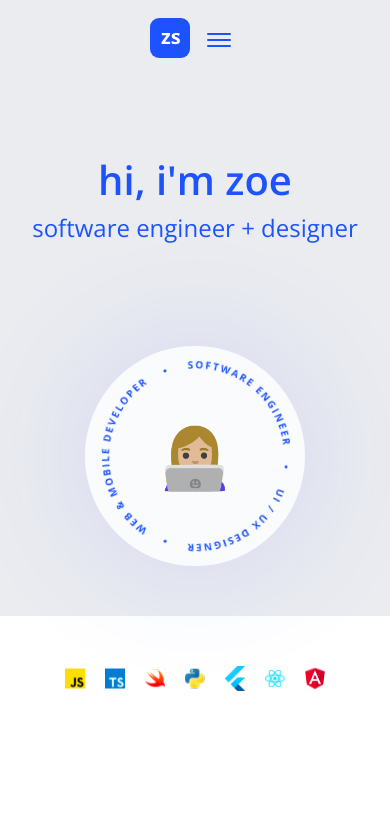
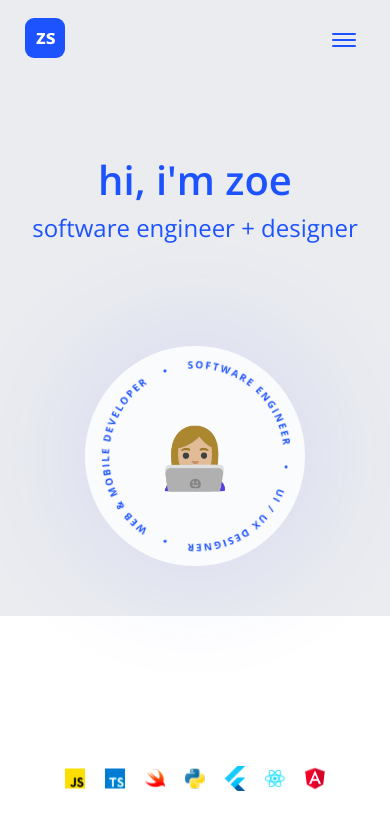
Before and after one commit to zoeschmitt/zoe, a React (Create React App) app: page / in a window 390 px wide. Shown: the top 830 px of the page. Built offline with nearby package versions, Linux system fonts and the light colour scheme.

Commit message:
fix: moved breakpoints styling mixin above rest

```diff
--- a/src/pages/home/index.tsx
+++ b/src/pages/home/index.tsx
@@ -1,3 +1,4 @@
+import { useState } from "react";
 import Header from "../../components/header";
 import Page from "../../components/page";
 import Hero from "../../sections/hero";
@@ -5,10 +6,14 @@ import Tech from "../../sections/tech";
 import "./home.scss";
 
 const Home = () => {
+  const [isOpen, setIsOpen] = useState(false)
+  const toggle = () => {
+      setIsOpen(!isOpen)
+  }
   return (
     <Page className="home-page">
-      <Header />
-      <Hero />
+      <Header toggle={toggle} />
+      <Hero/>
       <Tech />
     </Page>
   );
--- a/src/sections/hero/hero.scss
+++ b/src/sections/hero/hero.scss
@@ -2,7 +2,6 @@
 
 .hero {
   background-color: $color-grey;
-  padding: 170px 150px;
   .hero-grid {
     display: grid;
     grid-template-columns: 1fr 1fr;
@@ -39,6 +38,8 @@
         -webkit-animation: spin 20s linear infinite;
         -moz-animation: spin 20s linear infinite;
         animation: spin 20s linear infinite;
+        pointer-events: none;
+        user-select: none;
       }
       .emoji {
         position: absolute;
@@ -68,9 +69,6 @@
       }
     }
   }
-  @include break-point(mobile) {
-    padding: 150px 25px 50px;
-  }
 }
 
 @-moz-keyframes spin {
--- a/src/sections/hero/index.tsx
+++ b/src/sections/hero/index.tsx
@@ -3,7 +3,7 @@ import "./hero.scss";
 
 const Hero = () => {
   return (
-    <div className="hero">
+    <section id="hero" className="hero content">
       <div className="hero-grid">
         <Col>
           <h1 className="title">hi, i'm zoe</h1>
@@ -16,7 +16,7 @@ const Hero = () => {
           </div>
         </div>
       </div>
-    </div>
+    </section>
   );
 };
 
--- a/src/sections/tech/tech.scss
+++ b/src/sections/tech/tech.scss
@@ -1,7 +1,7 @@
 @import "../../styles/global.scss";
 
 .tech {
-  margin: 50px 0;
+  margin: 150px 0;
   justify-content: center;
   img {
     margin: 0 40px;
--- a/src/styles/global.scss
+++ b/src/styles/global.scss
@@ -1,38 +1,11 @@
 $color-blue: #1d53ff;
 $color-grey: #ebecf0;
 $color-white: #fff;
+$color-black: #1E1E1E;
 
 $header-height: 80px;
 $vertical-padding: 170px;
 $horizontal-padding: 150px;
-
-html,
-body,
-#root {
-  height: 100%;
-  margin: 0;
-  font-family: "Open Sans", sans-serif;
-  color: $color-blue;
-}
-
-.col {
-  display: flex;
-  flex-direction: column;
-}
-
-.row {
-  display: flex;
-  flex-direction: row;
-}
-
-.content {
-  padding: $vertical-padding $horizontal-padding;
-}
-
-.end {
-  display: flex;
-  justify-content: flex-end;
-}
 
 @mixin break-point($points...) {
   @each $point in $points {
@@ -40,7 +13,7 @@ body,
       @media (max-width: 645px) {
         @content;
       }
-    } @else if spoint == tablet {
+    } @else if $point == tablet {
       @media (min-width: 768px) and (max-width: 1024px) {
         @content;
       }
@@ -63,3 +36,34 @@ body,
     }
   }
 }
+
+html,
+body,
+#root {
+  min-height: 100%;
+  margin: 0;
+  font-family: "Open Sans", sans-serif;
+  color: $color-blue;
+}
+
+.col {
+  display: flex;
+  flex-direction: column;
+}
+
+.row {
+  display: flex;
+  flex-direction: row;
+}
+
+.content {
+  padding: $vertical-padding $horizontal-padding;
+  @include break-point(mobile) {
+    padding: 150px 25px 50px;
+  }
+}
+
+.end {
+  display: flex;
+  justify-content: flex-end;
+}
```
Lines whose indentation alone changed are shown as unchanged.
